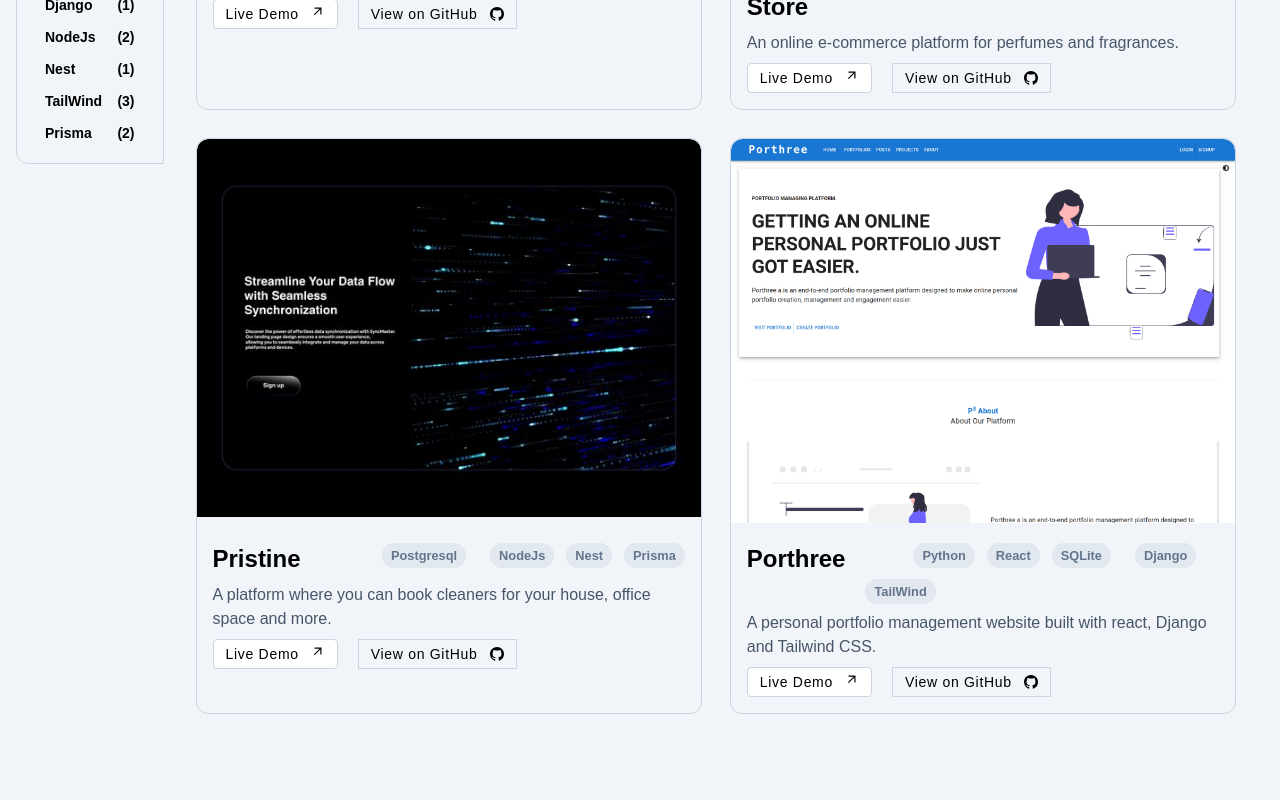
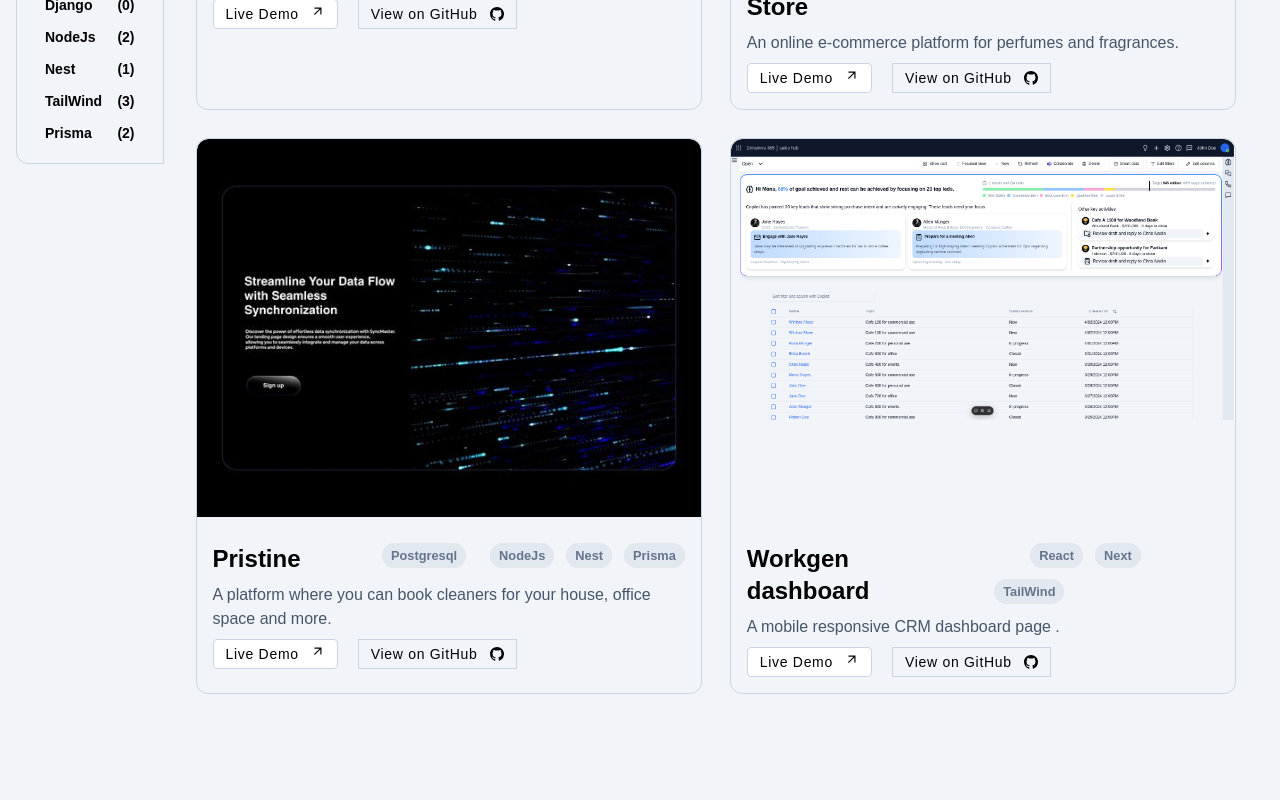
Before and after one commit to Anadudev/portfolio, a Next.js app: page /work in a window 1280 px wide. Shown: the part 800-1600 px from the top of the page. Built offline with nearby package versions, Linux system fonts and the light colour scheme.

Commit message:
Update: added  Workgen dashboard and update details

```diff
--- a/src/app/data/works.ts
+++ b/src/app/data/works.ts
@@ -53,13 +53,13 @@ export const works2 = [
     tags: [],
   },
   {
-    name: "Porthree",
+    name: "Workgen dashboard",
     description:
-      "A personal portfolio management website built with react, Django and Tailwind CSS.",
-    link: "https://porthree-app.vercel.app/",
-    github: "https://github/anadudev/porthree",
-    thumbnail: "/works/work-porthree.png",
-    tags: [1, 2, 3, 5, 12, 6, 16, 13, 10, 7],
+      "A mobile responsive CRM dashboard page .",
+    link: "https://workgen.vercel.app/leads",
+    github: "https://github/anadudev/workgen",
+    thumbnail: "/works/works4.png",
+    tags: [1, 2, 5, 7, 9, 16],
   },
 
   {
```
Also changed, not shown: public/works/works4.png (added).
